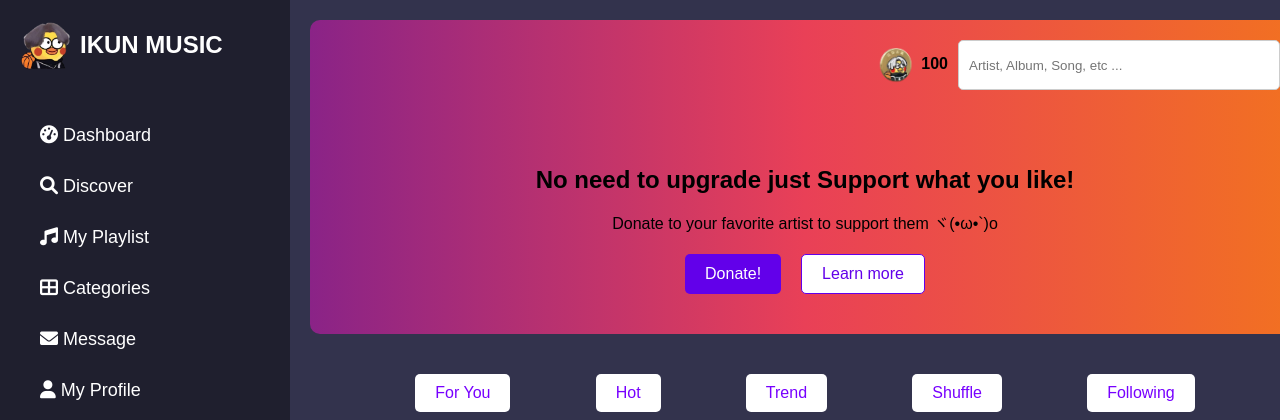
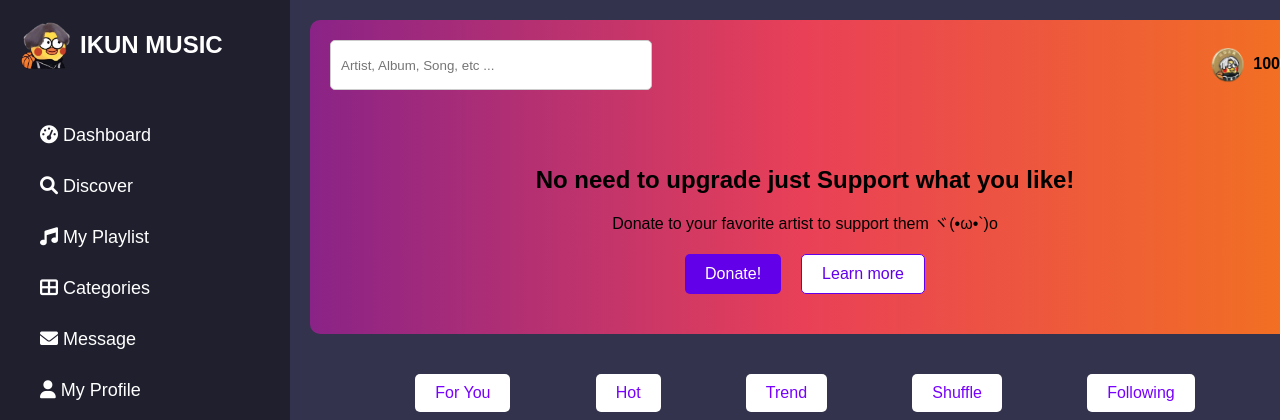
Before and after one commit to JiaJun0207/Music-Streaming-Website, a PHP site: page /User_Home.html in a window 1280 px wide. Shown: the top 420 px of the page. Run offline with PHP 8.4, Linux system fonts and the light colour scheme.

Commit message:
move search bar to left

```diff
--- a/User_Home.html
+++ b/User_Home.html
@@ -29,9 +29,9 @@
     </div>
     <div class="main-content">
         <div class="header">
+            <input type="text" class="search-bar" placeholder="Artist, Album, Song, etc ...">
             <img src="pic\images (1).png" alt="Coins" width="50" height="50">
             <span><div class="counter">100</div></span>
-            <input type="text" class="search-bar" placeholder="Artist, Album, Song, etc ...">
         </div>
         <div class="banner">
             <h1>No need to upgrade just Support what you like!</h1>
--- a/styles.css
+++ b/styles.css
@@ -117,11 +117,11 @@ body {
 }
 
 .search-bar {
-    margin-left: 10px;
     width: 300px;
     padding: 10px;
     border: 1px solid #cccccc;
     border-radius: 5px;
+    margin-right: auto;
 }
 
 .banner {
```
